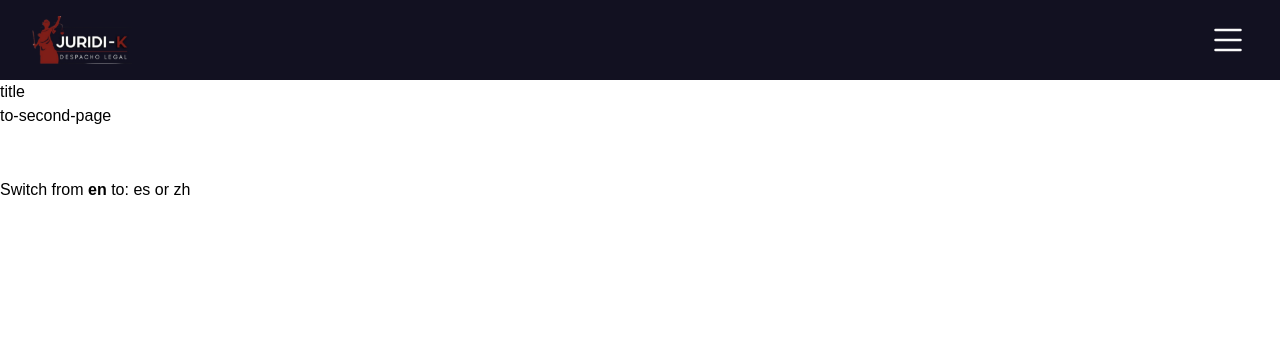
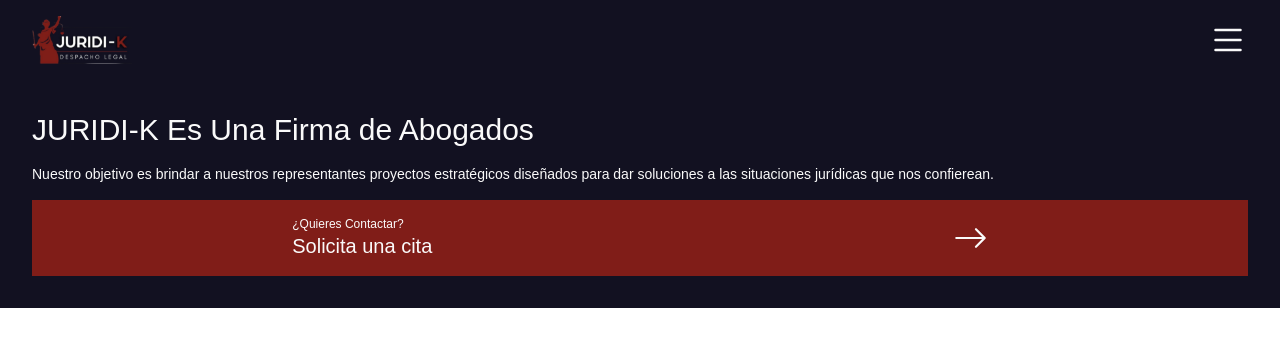
Before and after one commit to Wichosu/juridi-k-website, a Next.js app: page /en in a window 1280 px wide. Shown: the top 346 px of the page. Built offline with nearby package versions, Linux system fonts and the light colour scheme; what i18next-resources-to-backend would draw is missing.

Commit message:
Working on Hero

```diff
--- /dev/null
+++ b/app/[lng]/components/Hero/HeroBase.tsx
@@ -0,0 +1,24 @@
+import { TFunction } from "i18next"
+import Image from "next/image"
+import RightArrow from "@/public/arrow-right.svg"
+
+interface Props {
+  t: TFunction<any, undefined>,
+  lng: string
+}
+
+export const HeroBase = ({ t, lng }: Props) => {
+  return (
+    <section className="bg-darkblue text-white px-8 py-4">
+      <h1 className="text-3xl py-4">JURIDI-K Es Una Firma de Abogados</h1>
+      <p className="text-sm">Nuestro objetivo es brindar a nuestros representantes proyectos estratégicos diseñados para dar soluciones a las situaciones jurídicas que nos confierean.</p>
+      <div className="bg-darkred flex justify-around py-4 my-4 cursor-pointer">
+        <div>
+          <p className="text-xs">¿Quieres Contactar?</p>
+          <h2 className="text-xl">Solicita una cita</h2>
+        </div>
+        <Image src={RightArrow} width={35} height={35} alt="Make an appointment" />
+      </div>
+    </section>
+  )
+}
--- /dev/null
+++ b/app/[lng]/components/Hero/client.tsx
@@ -0,0 +1,15 @@
+"use client"
+import { useTranslation } from "@/app/i18n/client";
+import { HeroBase } from "./HeroBase";
+
+interface Props {
+  lng: string
+}
+
+export const Hero = ({ lng }: Props) => {
+  const { t } = useTranslation(lng, "hero")
+
+  return (
+    <HeroBase t={t} lng={lng} />
+  )
+}
--- /dev/null
+++ b/app/[lng]/components/Hero/index.tsx
@@ -0,0 +1,14 @@
+import { useTranslation } from "@/app/i18n";
+import { HeroBase } from "./HeroBase";
+
+interface Props {
+  lng: string
+}
+
+export const Hero = async ({ lng }: Props) => {
+  const { t } = await useTranslation(lng, "hero")
+
+  return (
+    <HeroBase t={t} lng={lng} />
+  )
+}
--- a/app/[lng]/page.tsx
+++ b/app/[lng]/page.tsx
@@ -3,22 +3,19 @@ import Link from 'next/link'
 import { useTranslation } from '../i18n/client'
 import { Footer } from './components/Footer/client'
 import { Navbar } from './components/Navbar/client'
+import { Hero } from './components/Hero/client'
 
 interface Props {
   params: { lng: string}
 }
 
 export default function Page({ params: { lng } }: Props) {
-  const { t } = useTranslation(lng)
+  const { t } = useTranslation(lng, "home-page")
 
   return (
     <>
       <Navbar lng={lng} />
-      <h1>{t('title')}</h1>
-      <Link href={`/${lng}/second-page`}>
-        {t('to-second-page')}
-      </Link>
-      <Footer lng={lng} />
+      <Hero lng={lng} />
     </>
   )
 }
```
Also changed, not shown: public/arrow-right.svg (added).
